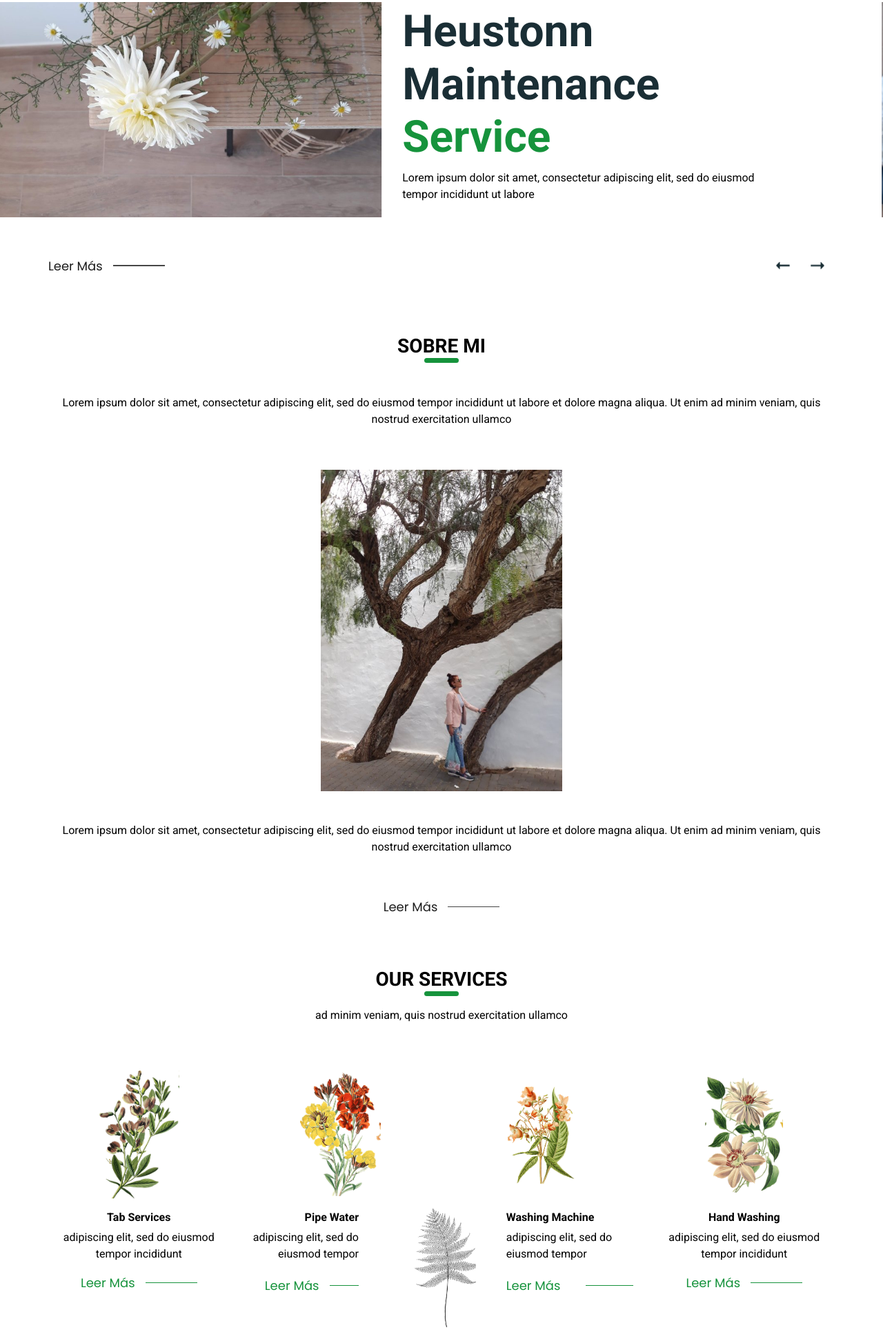
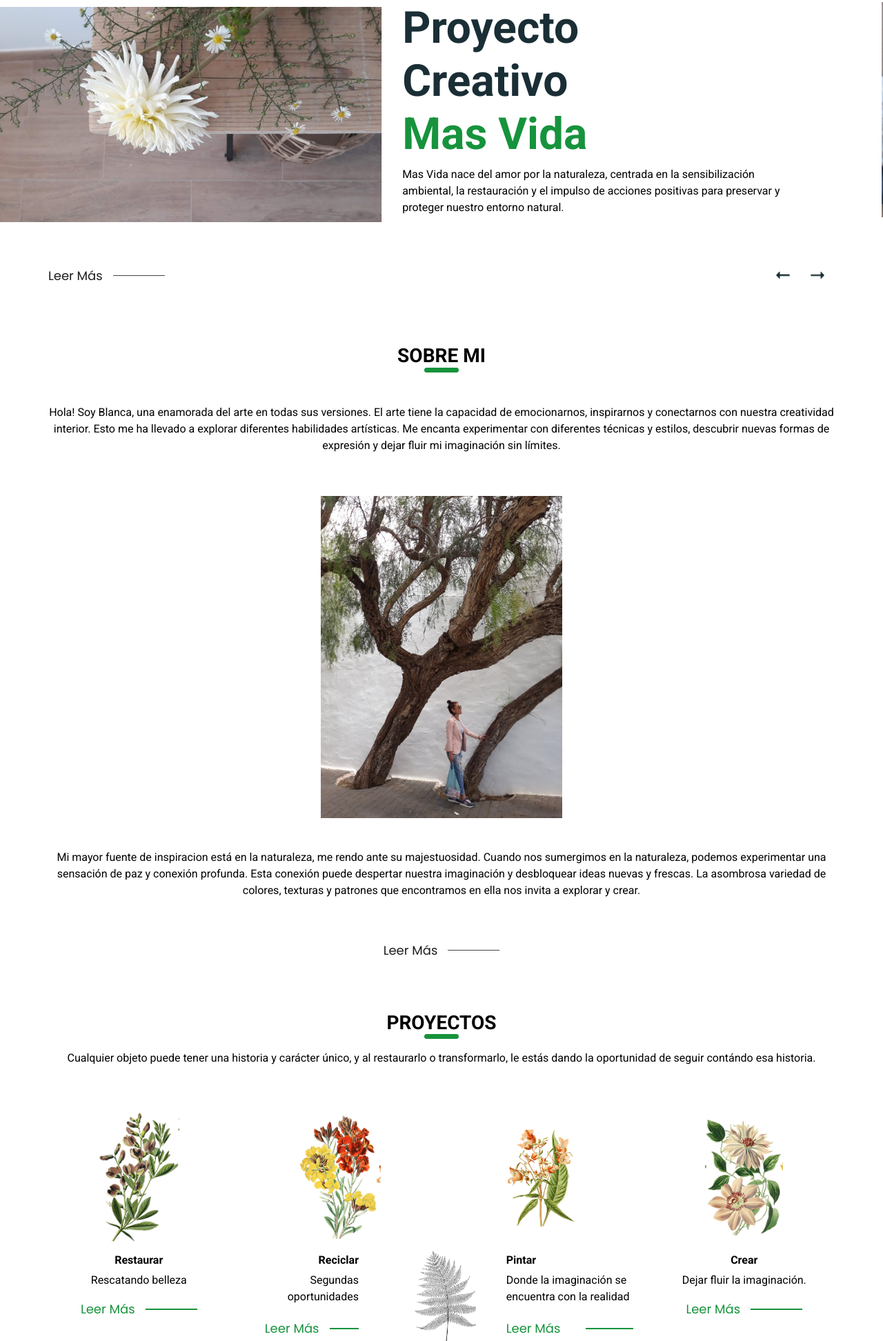
Before and after one commit to Blancapefae/proyecto-Blanca, a plain HTML site: page index.html in a window 1280 px wide. Shown: the part 98-2042 px from the top of the page at 69% size. Drawn offline with nearby package versions, Linux system fonts and the light colour scheme.

Commit message:
actualizar

```diff
--- a/index.html
+++ b/index.html
@@ -93,15 +93,16 @@
                     <div class="detail-box">
                       <div>
                         <h1>
-                          Heustonn <br>
-                          Maintenance <br>
+                          Proyecto <br>
+                          Creativo <br>
                           <span>
-                            Service
+                           Mas Vida
                           </span>
                         </h1>
                         <p>
-                          Lorem ipsum dolor sit amet, consectetur adipiscing elit,
-                          sed do eiusmod tempor incididunt ut labore
+                          Mas Vida nace del amor por la naturaleza,
+                          centrada en la sensibilización ambiental, la restauración
+                          y el impulso de acciones positivas para preservar y proteger nuestro entorno natural.
                         </p>
                       </div>
                     </div>
@@ -125,15 +126,14 @@
                     <div class="detail-box">
                       <div>
                         <h1>
-                          Heustonn <br>
-                          Maintenance <br>
+                          Proyecto <br>
+                          Creativo<br>
                           <span>
-                            Service
+                            Mas Vida
                           </span>
                         </h1>
                         <p>
-                          Lorem ipsum dolor sit amet, consectetur adipiscing elit,
-                          sed do eiusmod tempor incididunt ut labore
+                          transformando cada día en una obra maestra llena de colores inolvidables.
                         </p>
                       </div>
                     </div>
@@ -157,15 +157,14 @@
                     <div class="detail-box">
                       <div>
                         <h1>
-                          Heustonn <br>
-                          Maintenance <br>
+                          Proyecto <br>
+                          Creativo <br>
                           <span>
-                            Service
+                            Mas Vida
                           </span>
                         </h1>
                         <p>
-                          Lorem ipsum dolor sit amet, consectetur adipiscing elit,
-                          sed do eiusmod tempor incididunt ut labore
+                          Transformando objetos y materiales desechados en productos únicos.
                         </p>
                       </div>
                     </div>
@@ -209,15 +208,15 @@
           </h3>
         </div>
         <p class="layout_padding2-top">
-          Lorem ipsum dolor sit amet, consectetur adipiscing elit, sed do eiusmod tempor incididunt ut labore et dolore
-          magna aliqua. Ut enim ad minim veniam, quis nostrud exercitation ullamco
+          Hola! Soy Blanca, una enamorada del arte en todas sus versiones. El arte tiene la capacidad de emocionarnos, inspirarnos y conectarnos con nuestra creatividad interior.
+          Esto me ha llevado a explorar diferentes habilidades artísticas. Me encanta experimentar con diferentes técnicas y estilos, descubrir nuevas formas de expresión y dejar fluir mi imaginación sin límites.
         </p>
         <div class="img-box layout_padding2">
           <img src="images/Arbol-redimen.jpg" alt="">
         </div>
         <p class="layout_padding2-bottom">
-          Lorem ipsum dolor sit amet, consectetur adipiscing elit, sed do eiusmod tempor incididunt ut labore et dolore
-          magna aliqua. Ut enim ad minim veniam, quis nostrud exercitation ullamco
+          Mi mayor fuente de inspiracion está en la naturaleza,
+          me rendo ante su majestuosidad. Cuando nos sumergimos en la naturaleza, podemos experimentar una sensación de paz y conexión profunda. Esta conexión puede despertar nuestra imaginación y desbloquear ideas nuevas y frescas. La asombrosa variedad de colores, texturas y patrones que encontramos en ella nos invita a explorar y crear.
         </p>
       </div>
       <div class="container">
@@ -239,11 +238,13 @@
       <div class="container">
         <div class="custom_heading-container">
           <h3 class=" ">
-            OUR SERVICES
+            PROYECTOS
           </h3>
         </div>
         <p class="">
-          ad minim veniam, quis nostrud exercitation ullamco
+          Cualquier objeto puede tener una historia y
+carácter único, y al restaurarlo o transformarlo, le estás
+dando la oportunidad de seguir contándo esa historia.
         </p>
         <div class="service_container ">
           <div class="row">
@@ -254,10 +255,10 @@
                 </div>
                 <div class="detail-box">
                   <h6>
-                    Tab Services
+                    Restaurar
                   </h6>
                   <p>
-                    adipiscing elit, sed do eiusmod tempor incididunt
+                    Rescatando belleza
                   </p>
                   <div class="btn-box">
                     <a href="">
@@ -275,10 +276,10 @@
                 </div>
                 <div class="detail-box">
                   <h6>
-                    Pipe Water
+                    Reciclar
                   </h6>
                   <p>
-                    adipiscing elit, sed do eiusmod tempor incididunt
+                    Segundas oportunidades
                   </p>
                   <div class="btn-box">
                     <a href="">
@@ -296,10 +297,10 @@
                 </div>
                 <div class="detail-box">
                   <h6>
-                    Washing Machine
+                    Pintar
                   </h6>
                   <p>
-                    adipiscing elit, sed do eiusmod tempor incididunt
+                    Donde la imaginación se encuentra con la realidad en cada pincelada.
                   </p>
                   <div class="btn-box">
                     <a href="">
@@ -317,10 +318,10 @@
                 </div>
                 <div class="detail-box">
                   <h6>
-                    Hand Washing
+                    Crear
                   </h6>
                   <p>
-                    adipiscing elit, sed do eiusmod tempor incididunt
+                    Dejar fluir la imaginación.
                   </p>
                   <div class="btn-box">
                     <a href="">
@@ -499,7 +500,7 @@
           <div class="col-md-3">
             <div class="info-nav">
               <h4>
-                Navigation
+                Navegación
               </h4>
               <ul>
                 <li>
@@ -533,7 +534,7 @@
           <div class="col-md-3">
             <div class="info-contact">
               <h4>
-                Contact Info
+                Contacto
               </h4>
               <div class="location">
                 <h6>
@@ -542,7 +543,7 @@
                 <a href="">
                   <img src="images/location.png" alt="">
                   <span>
-                    Loram ipusm New York, NY 36524
+                    Lanzarote, Islas Canarias
                   </span>
                 </a>
               </div>
```
Also changed, not shown: service.html (+8 -8 lines), sitemap.xml (deleted, +0 -32 lines).
